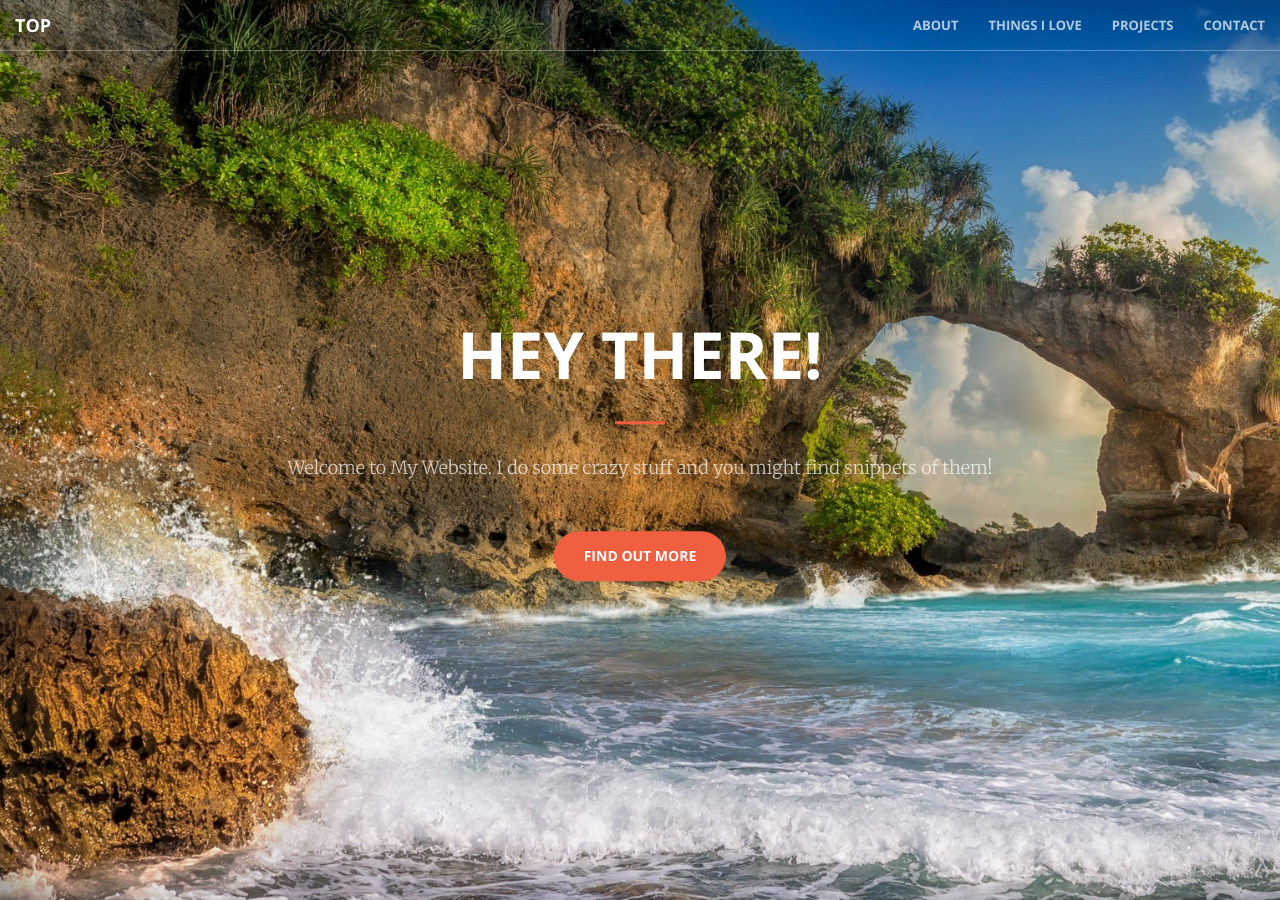
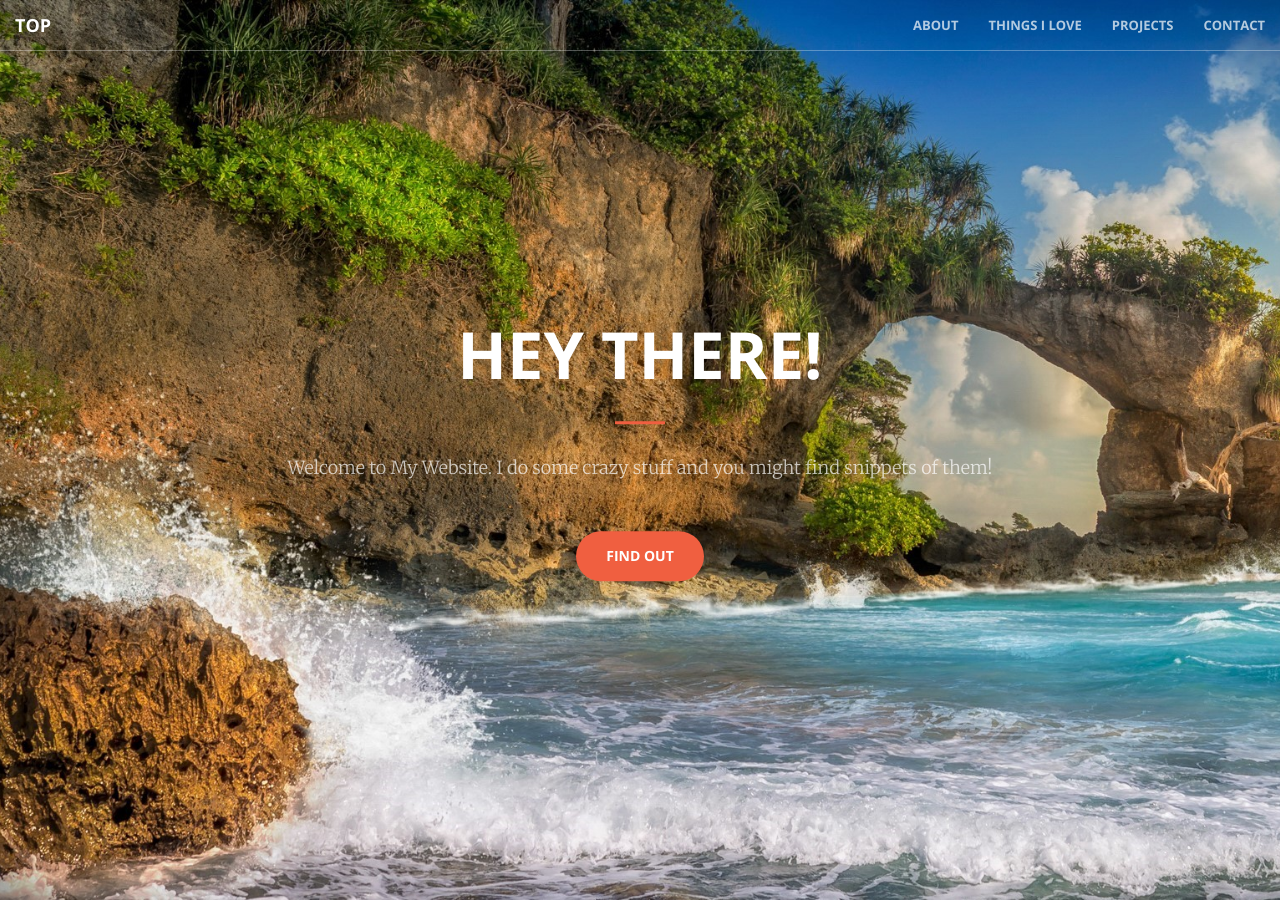
Before and after one commit to aravindbharathi/aravindbharathi.github.io, a Jekyll site: the page built from index.html, in a window 1280 px wide and 900 px high. Built offline with Jekyll 4.4.1, drawn with Linux system fonts in a browser that asks for light colours.

Commit message:
Update header.html

```diff
--- a/_includes/header.html
+++ b/_includes/header.html
@@ -4,7 +4,7 @@
             <h1>Hey There!</h1>
             <hr>
             <p>Welcome to My Website. I do some crazy stuff and you might find snippets of them!</p>
-            <a href="#about" class="btn btn-primary btn-xl page-scroll">Find Out More</a>
+            <a href="#about" class="btn btn-primary btn-xl page-scroll">Find Out</a>
         </div>
     </div>
 </header>
```
